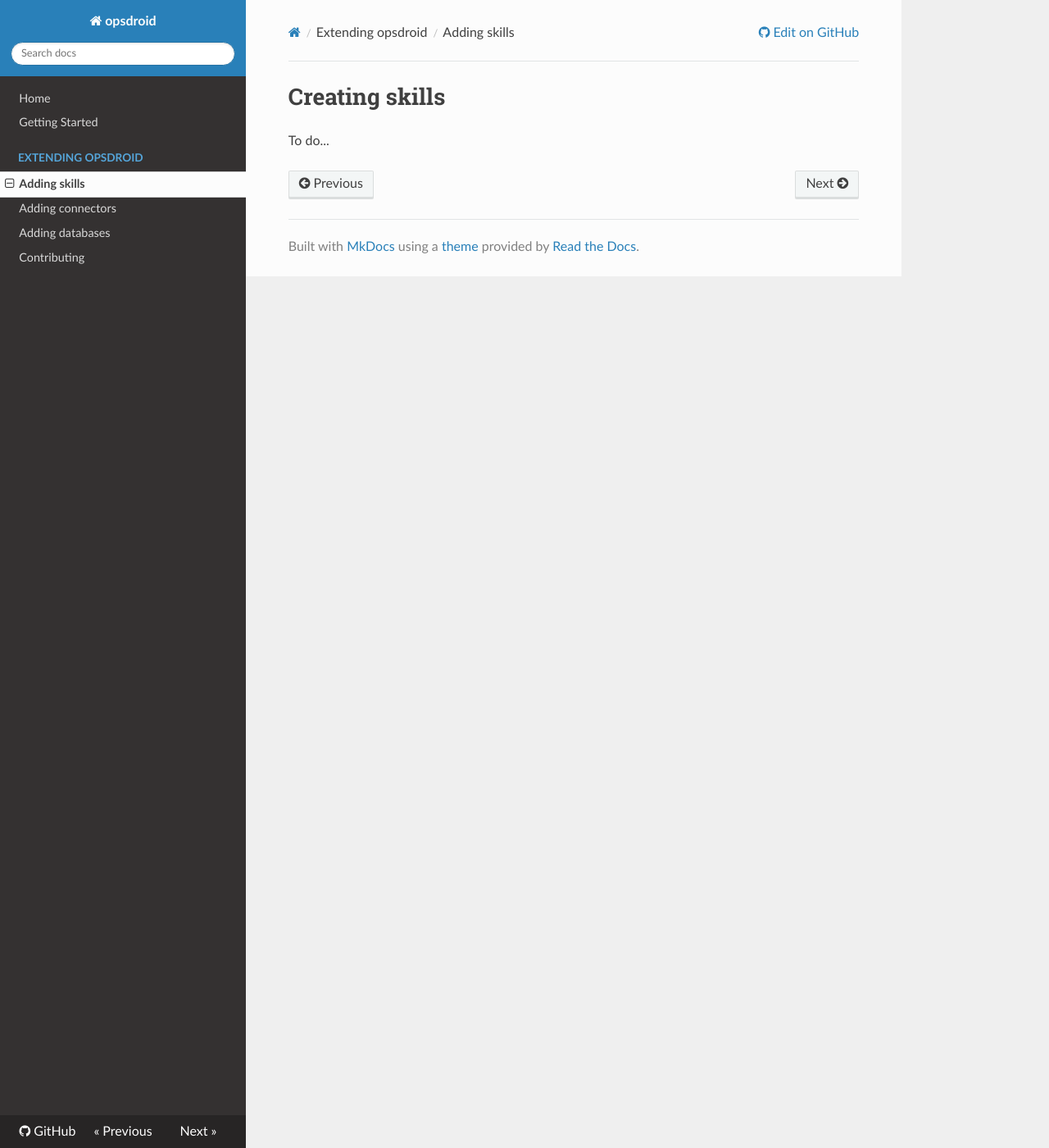
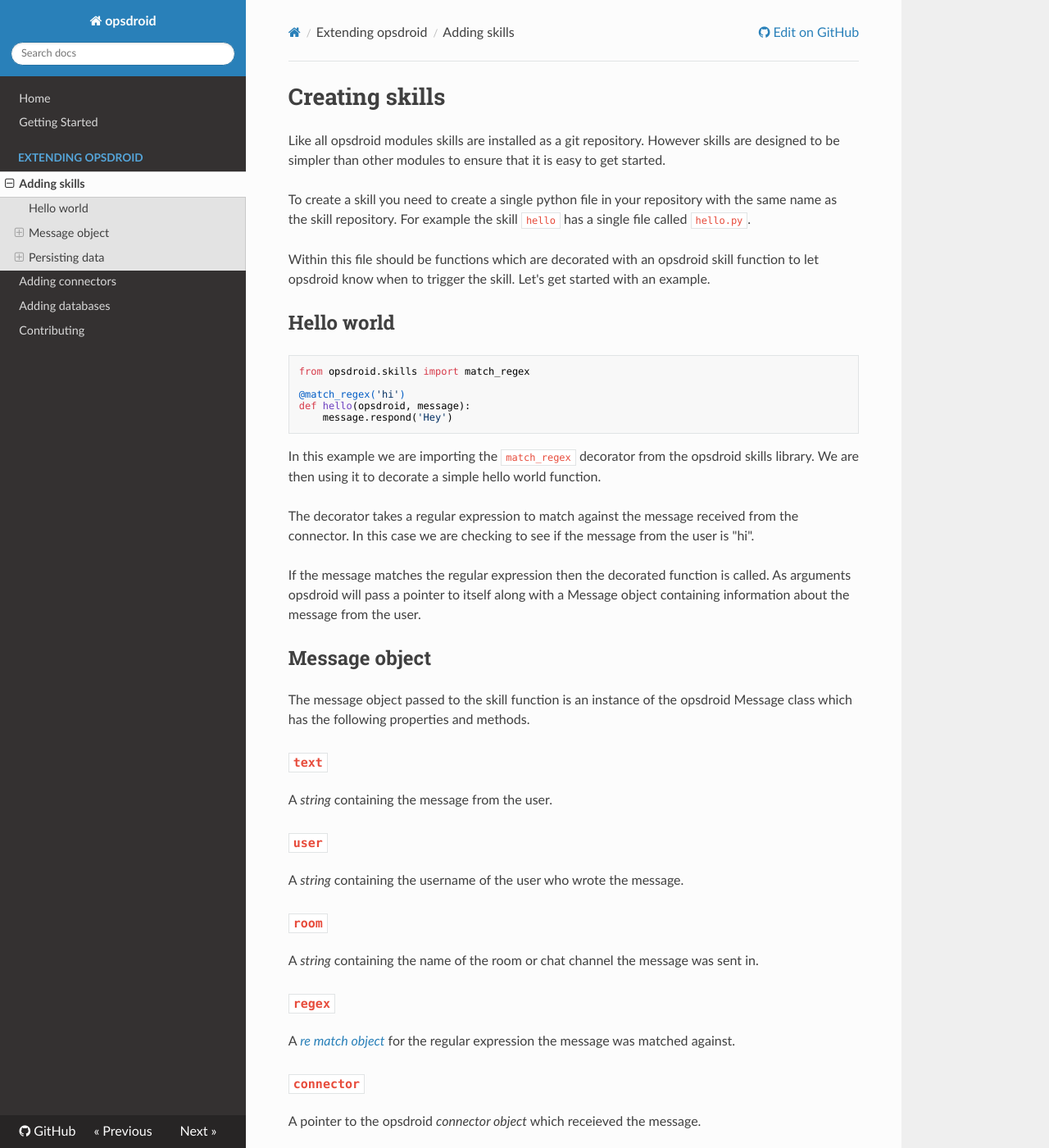
Before and after one commit to opsdroid/opsdroid, an MkDocs documentation site: the page built from docs/extending/skills.md, in a window 1280 px wide and 1400 px high. Shown: the whole window at 82% size. Built offline with MkDocs 1.6.1, drawn with Linux system fonts in a browser that asks for light colours; nearby versions of some CDN libraries; old or Windows-style settings are respelled for this version of MkDocs; some of the changed text lies outside the part shown.

Commit message:
Added skills

````diff
--- a/docs/extending/skills.md
+++ b/docs/extending/skills.md
@@ -1,3 +1,87 @@
 # Creating skills
 
-To do...
+Like all opsdroid modules skills are installed as a git repository. However skills are designed to be simpler than other modules to ensure that it is easy to get started.
+
+To create a skill you need to create a single python file in your repository with the same name as the skill repository. For example the skill `hello` has a single file called `hello.py`.
+
+Within this file should be functions which are decorated with an opsdroid skill function to let opsdroid know when to trigger the skill. Let's get started with an example.
+
+## Hello world
+
+```python
+from opsdroid.skills import match_regex
+
+@match_regex('hi')
+def hello(opsdroid, message):
+    message.respond('Hey')
+```
+
+In this example we are importing the `match_regex` decorator from the opsdroid skills library. We are then using it to decorate a simple hello world function.
+
+The decorator takes a regular expression to match against the message received from the connector. In this case we are checking to see if the message from the user is "hi".
+
+If the message matches the regular expression then the decorated function is called. As arguments opsdroid will pass a pointer to itself along with a Message object containing information about the message from the user.
+
+## Message object
+
+The message object passed to the skill function is an instance of the opsdroid Message class which has the following properties and methods.
+
+### `text`
+
+A _string_ containing the message from the user.
+
+### `user`
+
+A _string_ containing the username of the user who wrote the message.
+
+### `room`
+
+A _string_ containing the name of the room or chat channel the message was sent in.
+
+### `regex`
+
+A _[re match object](https://docs.python.org/2/library/re.html#re.MatchObject)_ for the regular expression the message was matched against.
+
+### `connector`
+
+A pointer to the opsdroid _connector object_ which receieved the message.
+
+### `respond(text)`
+
+A method which responds to the message in the same room using the same connector that it was received.
+
+## Persisting data
+
+opsdroid has a memory class which can be used to persist data between different connectors (which run in different process forks) and between restarts of the application.
+
+The data can be accessed via the `memory` property of the `opsdroid` pointer which is passed to the skill function. The `memory` object has the following methods.
+
+### `get(key)`
+
+Returns an object from the memory for the key provided.
+
+### `put(key, object)`
+
+Stores the object provided for a specific key.
+
+### Example
+
+```python
+from opsdroid.skills import match_regex
+
+@match_regex(r'remember (.*)')
+def remember(opsdroid, message):
+    remember = message.regex.group(1)
+    opsdroid.memory.put("remember", remember)
+    message.respond("OK I'll remember that")
+
+@match_regex(r'remind me')
+def remember(opsdroid, message):
+    message.respond(
+      opsdroid.memory.get("remember")
+    )
+```
+
+In the above example we have defined two skill functions. The first takes whatever the user says after the work "remember" and stores it in the database.
+
+The second retrieves and prints out that text when the user says "remind me".
````
